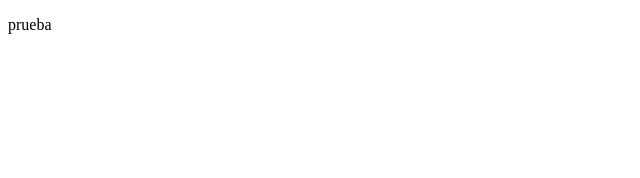
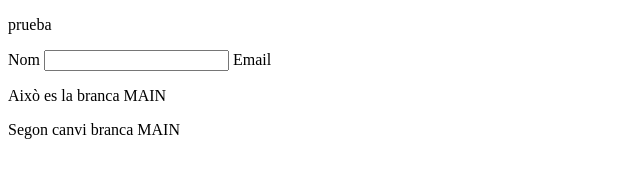
Before and after one commit to scobo04/activitat-ed-llmqs, a plain HTML site: page prueba.html in a window 1280 px wide. Shown: the whole page, without its empty margins (0-640 px from the left). Drawn offline with Linux system fonts and the light colour scheme.

Commit message:
Guardam canvis

```diff
--- a/prueba.html
+++ b/prueba.html
@@ -6,5 +6,13 @@
 </head>
 <body>
     <p>prueba</p>
+    <form action="x" method="post">
+        <label for="nom">Nom</label>
+        <input type="text" id="nom" name="nom">
+
+        <label for="email">Email</label>
+    </form>
+    <p>Això es la branca MAIN</p>
+    <p>Segon canvi branca MAIN</p>
 </body>
 </html>
```
Also changed, not shown: 2 other files.
